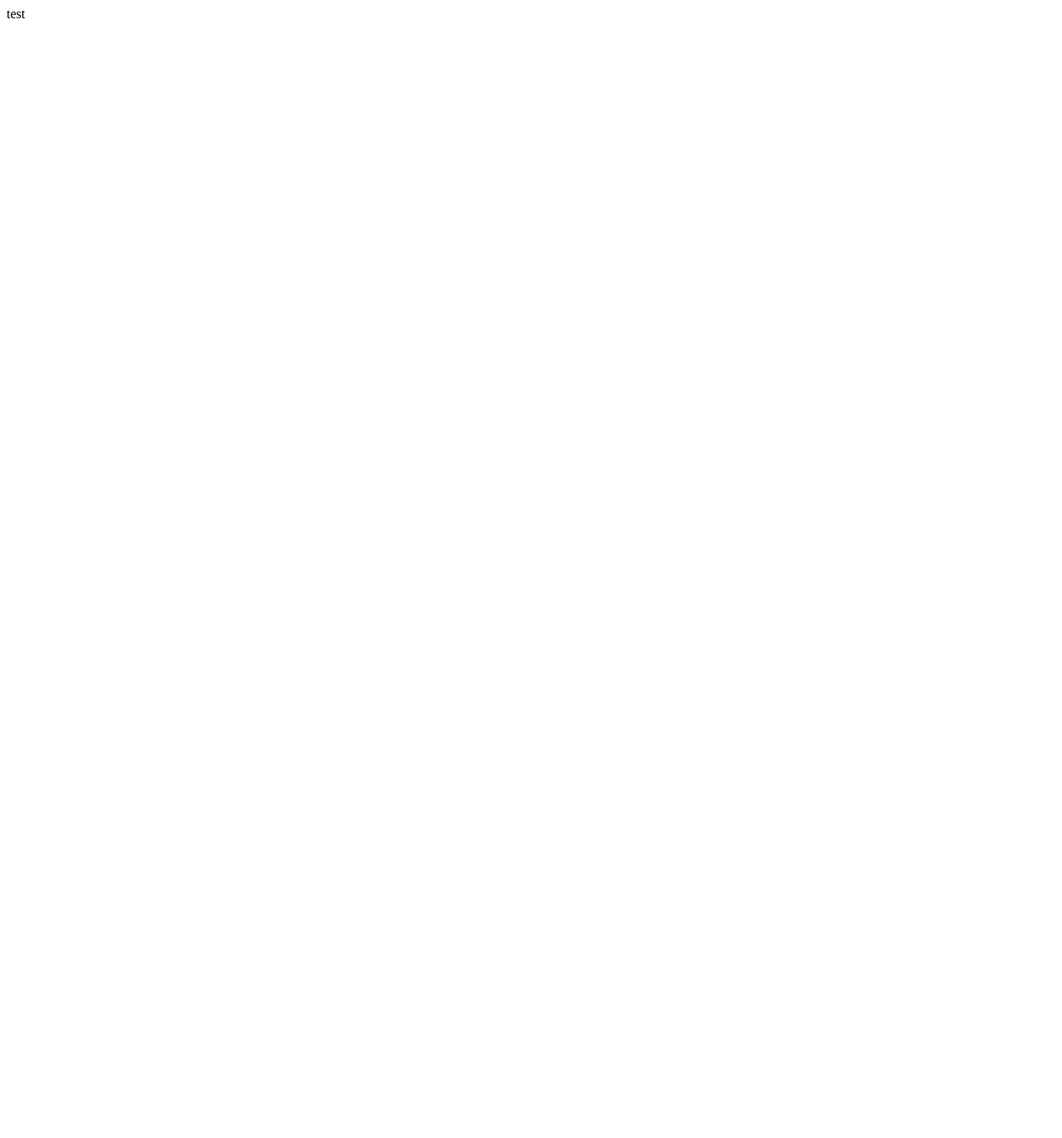
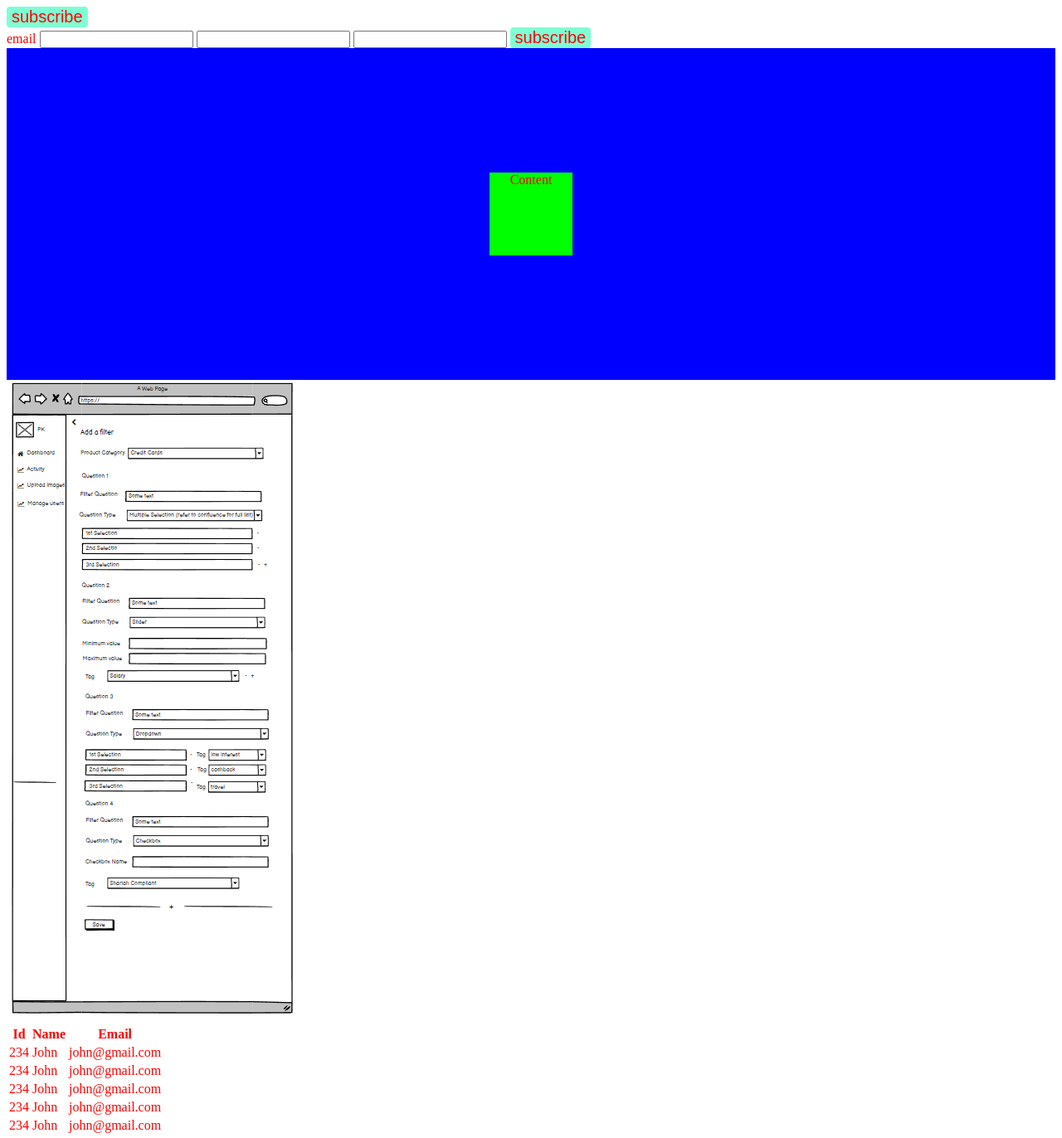
Before and after one commit to penshinegor/JS-webpack, a website built with webpack: page src/index.html in a window 1280 px wide. Shown: the whole page at 83% size. Before the commit the page ends 800 px from the top, so only its background shows below. Built offline with nearby package versions, Linux system fonts and the light colour scheme.

Commit message:
add configs

```diff
--- a/postcss.config.js
+++ b/postcss.config.js
@@ -1,9 +1,9 @@
-if(process.env.NODE_ENV === 'production') {
-  module.exports = {
+module.exports = (env) => {
+  if(env.env !== 'production') return
+  return {
     plugins: [
       require('autoprefixer'),
       require('cssnano'),
-      // More postCSS modules here if needed
     ]
   }
 }
--- a/src/index.html
+++ b/src/index.html
@@ -3,8 +3,112 @@
 <head>
     <meta charset="UTF-8">
     <title><%= htmlWebpackPlugin.options.title %></title>
+
+    <style>
+        * {
+            color: red;
+        }
+        .button {
+            display: inline-block;
+            border: none;
+            border-radius: 4px;
+            font-size: 20px;
+        }
+
+        .wrapper {
+            position: relative;
+            height: 50vh;
+            width: 100%;
+            background: #00f;
+        }
+
+        .element {
+            position: absolute;
+            top: 50%;
+            left: 50%;
+            height: 100px;
+            background: #0f0;
+            width: 100px;
+            text-align: center;
+            transform: translate(-50%, -50%);
+        }
+
+        button {
+            font-family: Arial, sans-serif;
+        }
+
+        button:hover {
+            color: blueviolet;
+        }
+
+        #elem {
+
+        }
+
+        .button[type=submit] {
+
+        }
+
+        input[type=text] {
+
+        }
+
+        input[type=number] {
+
+        }
+    </style>
 </head>
 <body>
-    test
+    <button type="button" class="button button-red" style="background: aquamarine">subscribe</button>
+    <form action="">
+        <label for="email">email</label>
+        <input id="email" type="email">
+        <input id="email" type="text">
+        <input id="email" type="number">
+        <button type="submit" class="button button-red" style="background: aquamarine">subscribe</button>
+    </form>
+
+
+    <div class="wrapper">
+        <div class="element" id="elem">Content</div>
+    </div>
+
+    <img src="assets/images/image.png" alt="image.png">
+    <table>
+        <thead>
+        <tr>
+            <th>Id</th>
+            <th>Name</th>
+            <th>Email</th>
+        </tr>
+        </thead>
+        <tbody>
+        <tr>
+            <td>234</td>
+            <td>John</td>
+            <td>john@gmail.com</td>
+        </tr>
+        <tr>
+            <td>234</td>
+            <td>John</td>
+            <td>john@gmail.com</td>
+        </tr>
+        <tr>
+            <td>234</td>
+            <td>John</td>
+            <td>john@gmail.com</td>
+        </tr>
+        <tr>
+            <td>234</td>
+            <td>John</td>
+            <td>john@gmail.com</td>
+        </tr>
+        <tr>
+            <td>234</td>
+            <td>John</td>
+            <td>john@gmail.com</td>
+        </tr>
+        </tbody>
+    </table>
 </body>
 </html>
--- a/src/styles/main.scss
+++ b/src/styles/main.scss
@@ -1,3 +1,17 @@
 body {
   background: #fff;
 }
+
+.wrapper {
+  .element {
+
+  }
+}
+
+.wrapper
+
+.button {
+  & + .button-red {
+
+  }
+}
--- a/webpack-configs/webpack.common.js
+++ b/webpack-configs/webpack.common.js
@@ -1,6 +1,7 @@
 const path = require('path')
 const HtmlWebpackPlugin = require('html-webpack-plugin')
 const { CleanWebpackPlugin } = require('clean-webpack-plugin')
+const CopyPlugin = require("copy-webpack-plugin");
 
 module.exports = {
   entry: './src/js/index.js',
@@ -26,7 +27,7 @@ module.exports = {
           {
             loader: "file-loader",
             options: {
-              outputPath: 'images'
+              outputPath: 'assets/images'
             }
           }
         ]
@@ -46,6 +47,12 @@ module.exports = {
     ],
   },
   plugins: [
+    new CopyPlugin({
+      patterns: [{
+        from: "src/assets/images",
+        to: 'assets/images',
+      }]
+    }),
     new CleanWebpackPlugin({ cleanStaleWebpackAssets: false }),
     new HtmlWebpackPlugin({
       title: 'JS Learning',
```
Also changed, not shown: package.json (+4 -3 lines), src/assets/images/image.png (added).
